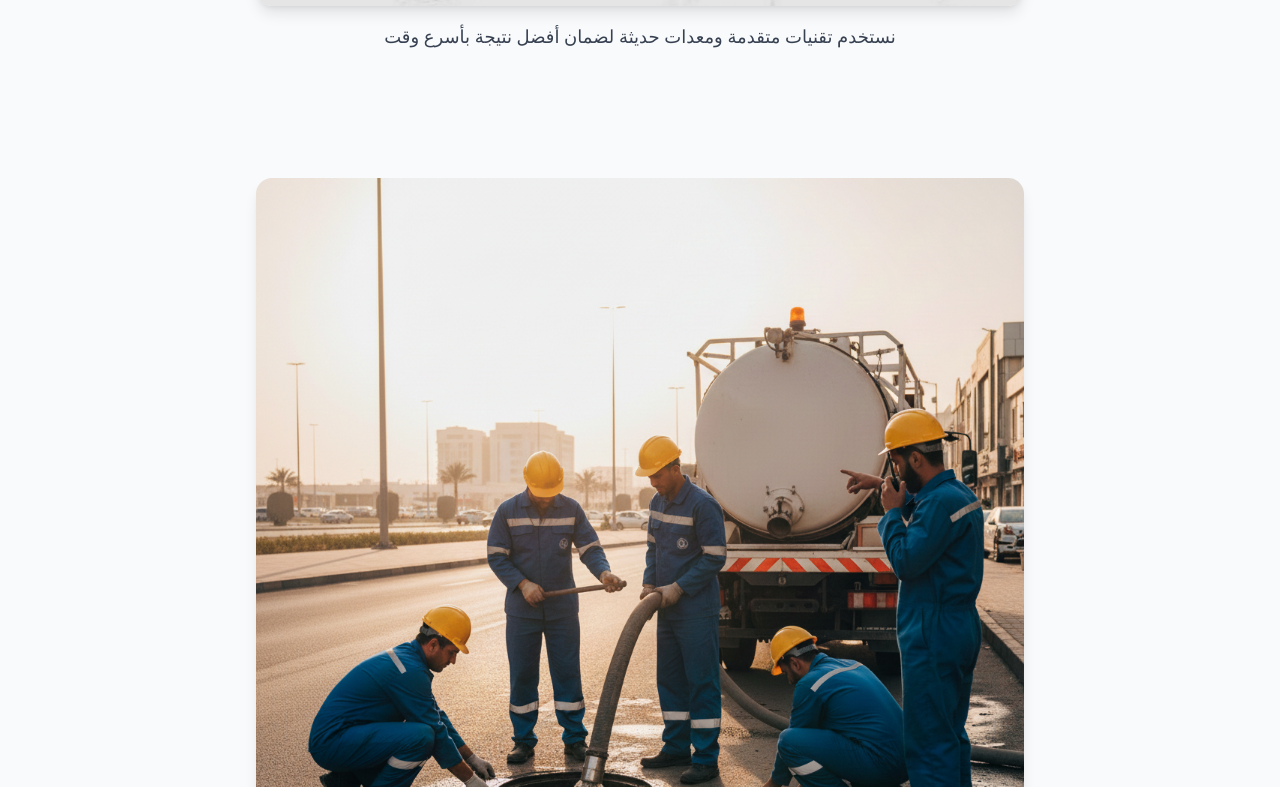
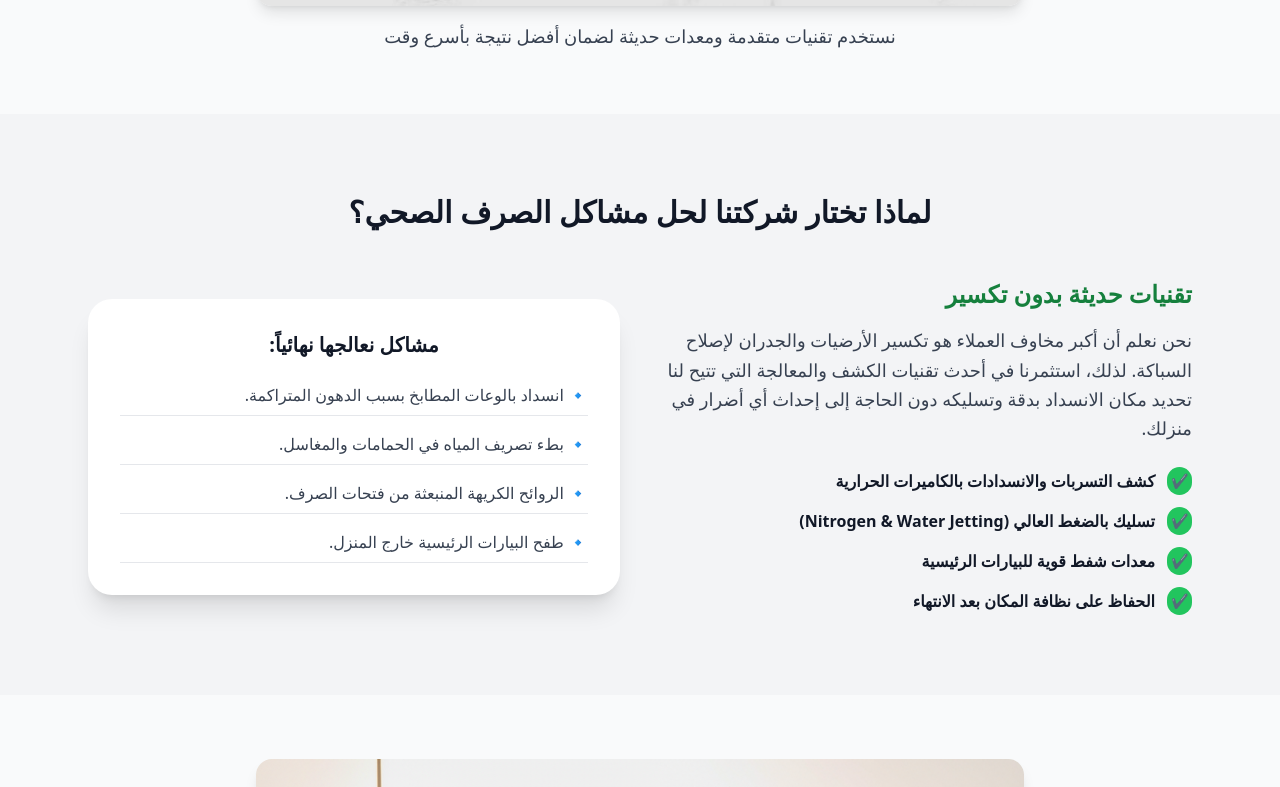
Before and after one commit to youssefahmed59/taslik-majari-riyadh, a Next.js app: page / in a window 1280 px wide. Shown: the part 2793-3580 px from the top of the page. Built offline with nearby package versions, Linux system fonts and the light colour scheme.

Commit message:
Add technology focus section and service steps
Added a new section detailing technology and processes for plumbing services, including modern techniques and a step-by-step service process.

```diff
--- a/app/page.jsx
+++ b/app/page.jsx
@@ -95,7 +95,52 @@ export default function Home() {
      <p className="mt-4 text-gray-700 text-lg">
     نستخدم تقنيات متقدمة ومعدات حديثة لضمان أفضل نتيجة بأسرع وقت
     </p>
-</section>
+    </section>
+      {/* Why Choose Us - Technology Focus */}
+      <section className="bg-gray-100 py-20">
+        <div className="max-w-6xl mx-auto px-6">
+          <h2 className="text-3xl font-bold text-center mb-12">
+            لماذا تختار شركتنا لحل مشاكل الصرف الصحي؟
+          </h2>
+          <div className="grid grid-cols-1 md:grid-cols-2 gap-10 items-center">
+            <div>
+              <h3 className="text-2xl font-bold mb-4 text-green-700">
+                تقنيات حديثة بدون تكسير
+              </h3>
+              <p className="text-lg text-gray-700 leading-relaxed mb-6">
+                نحن نعلم أن أكبر مخاوف العملاء هو تكسير الأرضيات والجدران لإصلاح
+                السباكة. لذلك، استثمرنا في أحدث تقنيات الكشف والمعالجة التي تتيح
+                لنا تحديد مكان الانسداد بدقة وتسليكه دون الحاجة إلى إحداث أي
+                أضرار في منزلك.
+              </p>
+              <ul className="space-y-3">
+                {[
+                  "كشف التسربات والانسدادات بالكاميرات الحرارية",
+                  "تسليك بالضغط العالي (Nitrogen & Water Jetting)",
+                  "معدات شفط قوية للبيارات الرئيسية",
+                  "الحفاظ على نظافة المكان بعد الانتهاء",
+                ].map((item) => (
+                  <li key={item} className="flex items-center">
+                    <span className="bg-green-500 text-white rounded-full p-1 ml-3 text-sm">
+                      ✔
+                    </span>
+                    <span className="font-semibold">{item}</span>
+                  </li>
+                ))}
+              </ul>
+            </div>
+            <div className="bg-white p-8 rounded-3xl shadow-xl">
+                <p className="text-xl font-extrabold text-center mb-6">مشاكل نعالجها نهائياً:</p>
+                <ul className="text-gray-700 space-y-4">
+                    <li className="border-b pb-2">🔹 انسداد بالوعات المطابخ بسبب الدهون المتراكمة.</li>
+                    <li className="border-b pb-2">🔹 بطء تصريف المياه في الحمامات والمغاسل.</li>
+                    <li className="border-b pb-2">🔹 الروائح الكريهة المنبعثة من فتحات الصرف.</li>
+                    <li className="border-b pb-2">🔹 طفح البيارات الرئيسية خارج المنزل.</li>
+                </ul>
+            </div>
+          </div>
+        </div>
+      </section>
 
 
       {/* Equipment Image 2 */}
@@ -150,6 +195,42 @@ export default function Home() {
           ))}
         </div>
       </section>
+      {/* Work Process Steps */}
+      <section className="max-w-6xl mx-auto px-6 py-20 text-center">
+        <h2 className="text-3xl font-bold mb-12">خطوات تقديم الخدمة</h2>
+        <div className="grid grid-cols-1 md:grid-cols-4 gap-8">
+          {[
+            {
+              step: "1",
+              title: "الاتصال وطلب الخدمة",
+              desc: "تواصل معنا عبر الهاتف أو الواتساب، وسنقوم بتسجيل طلبك وتحديد موقعك.",
+            },
+            {
+              step: "2",
+              title: "وصول الفريق الفني",
+              desc: "يصل إليك فريقنا المجهز بأحدث المعدات في أسرع وقت ممكن.",
+            },
+            {
+              step: "3",
+              title: "الكشف والمعالجة",
+              desc: "نقوم بتحديد سبب المشكلة بدقة ونبدأ في عملية التسليك باستخدام التقنية المناسبة.",
+            },
+            {
+              step: "4",
+              title: "الاختبار والتسليم",
+              desc: "نتأكد من سريان المياه بشكل طبيعي وتنظيف المكان قبل المغادرة.",
+            },
+          ].map((item) => (
+            <div key={item.step} className="relative bg-white p-6 rounded-xl shadow-md">
+              <div className="absolute -top-5 right-1/2 translate-x-1/2 bg-blue-600 text-white w-12 h-12 flex items-center justify-center rounded-full font-bold text-xl">
+                {item.step}
+              </div>
+              <h3 className="font-bold text-xl mt-6 mb-3">{item.title}</h3>
+              <p className="text-gray-600">{item.desc}</p>
+            </div>
+          ))}
+        </div>
+      </section>
 
       {/* Footer */}
       <footer className="bg-gray-900 text-white text-center py-12">
```
